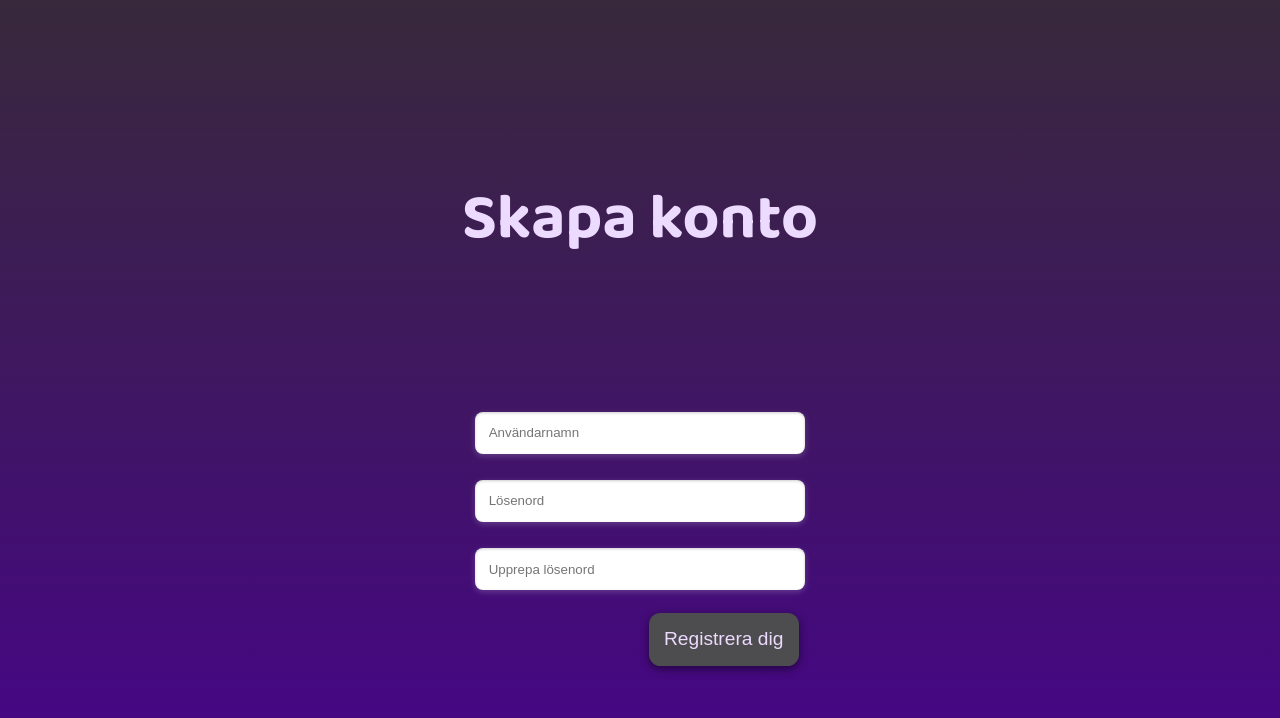
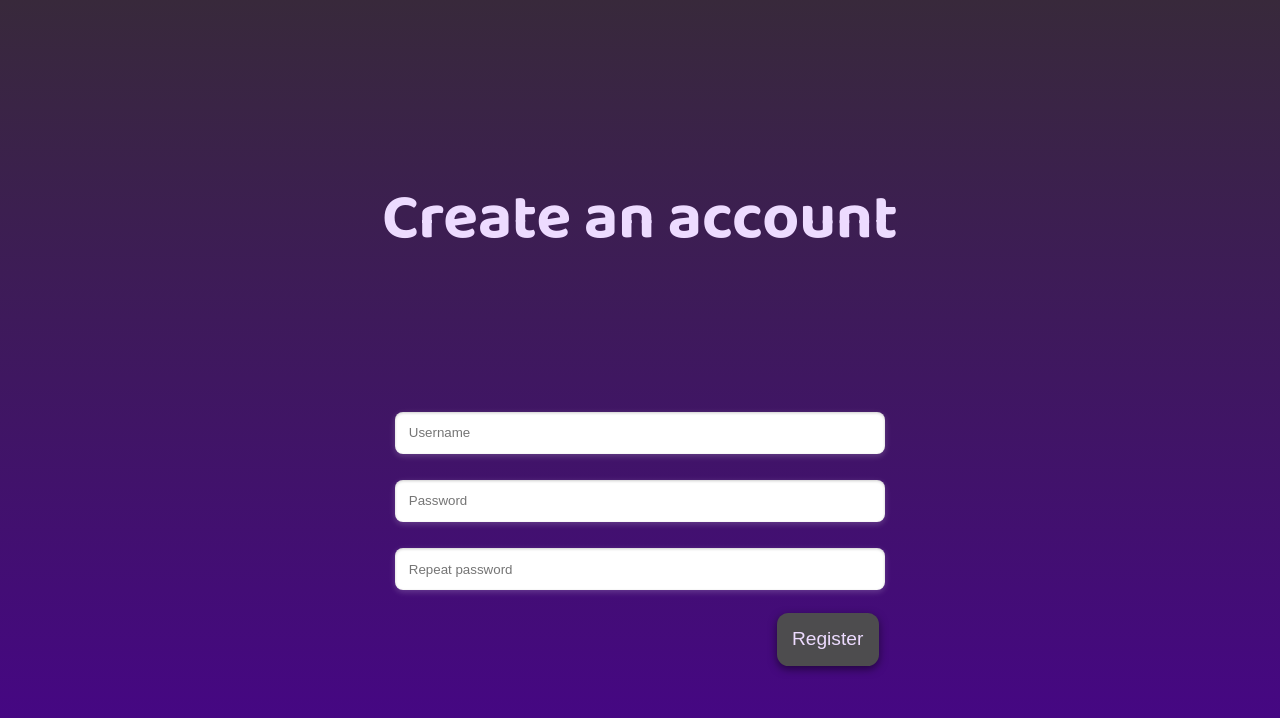
Before and after one commit to MiniNinja97/chappy-app, a React (Vite) app: page /#/register in a window 1280 px wide. Shown: the top 718 px of the page. Built offline with nearby package versions, Linux system fonts and the light colour scheme.

Commit message:
har gjort så att allt på svenska nu är på engelska

```diff
--- a/src/App.tsx
+++ b/src/App.tsx
@@ -1,16 +1,20 @@
+// App.tsx
 import { Outlet, useLocation } from "react-router-dom";
 import MenuBar from "./components/menuBar";
 import "./App.css";
 
 export default function App() {
   const location = useLocation();
-  const hideMenu = location.pathname === "/login" || location.pathname === "/register";
+
+
+  const hideMenu = /^\/(?:login|register)?$/.test(location.pathname);
 
   return (
     <div className="app">
-      <main>
+      <main className={hideMenu ? "" : "has-menu"}>
         <Outlet />
       </main>
+
       {!hideMenu && <MenuBar />}
     </div>
   );
--- a/src/components/ChannelChat.tsx
+++ b/src/components/ChannelChat.tsx
@@ -238,8 +238,8 @@ export default function ChannelChat() {
           onChange={(e) => setInput(e.target.value)}
           placeholder={
             !canWrite
-              ? "Låst kanal – logga in för att skriva"
-              : "Skriv ett meddelande..."
+              ? "Not public"
+              : "Write something..."
           }
           className="chat-input"
           disabled={!canWrite} // disable input om  gäst
--- a/src/components/channelsPage.tsx
+++ b/src/components/channelsPage.tsx
@@ -129,16 +129,16 @@ export default function ChannelsPage() {
 
   return (
     <section>
-      <h2>Kanaler</h2>
+      <h2>Channels</h2>
 
-      <div>
+      {/* <div>
         <button type="button" onClick={() => navigate("/frontPage")}>
           ⬅ Till användare
         </button>
-      </div>
+      </div> */}
 
       <div>
-        <h3>Skapa ny kanal</h3>
+        <h3>New channel</h3>
 
         <div>
           <label htmlFor="channel-name">Namn</label>
@@ -152,7 +152,7 @@ export default function ChannelsPage() {
         </div>
 
         <div>
-          <label htmlFor="channel-desc">Beskrivning</label>
+          <label htmlFor="channel-desc">Description</label>
           <input
             id="channel-desc"
             type="text"
@@ -176,7 +176,7 @@ export default function ChannelsPage() {
             disabled={!isLoggedIn}
           />
           <label htmlFor="channel-access" style={{ marginLeft: "0.5rem" }}>
-            Öppen kanal (gäster kan se)
+            Public
           </label>
         </div>
 
@@ -215,7 +215,7 @@ export default function ChannelsPage() {
               </li>
             );
           })}
-          {channels.length === 0 && <li>Inga kanaler ännu.</li>}
+          {channels.length === 0 && <li>You have no channels</li>}
         </ul>
       )}
     </section>
--- a/src/components/dmPage.tsx
+++ b/src/components/dmPage.tsx
@@ -151,7 +151,7 @@ export default function DmPage() {
   return (
     <section>
       <button onClick={() => navigate("/frontPage")}>⬅ Tillbaka</button>
-      <h2>Direktmeddelanden</h2>
+      <h2>Messages</h2>
       {loading && <p>Laddar…</p>}
       {error && !loading && <p>{error}</p>}
 
@@ -164,7 +164,7 @@ export default function DmPage() {
                 {m.content}
               </li>
             ))}
-            {convo.length === 0 && <li>Inga meddelanden ännu.</li>}
+            {convo.length === 0 && <li>No messages </li>}
           </ul>
 
           <div>
@@ -172,10 +172,10 @@ export default function DmPage() {
               type="text"
               value={content}
               onChange={(e) => setContent(e.target.value)}
-              placeholder="Skriv ett meddelande…"
+              placeholder="Write something"
             />
             <button type="button" onClick={handleSend}>
-              Skicka
+              Send
             </button>
           </div>
         </>
--- a/src/components/frontPage.tsx
+++ b/src/components/frontPage.tsx
@@ -73,7 +73,7 @@ export default function FrontPage() {
 
   return (
     <section className="user-section">
-  <h1>Vänner</h1>
+  <h1>Friends</h1>
 
   {loading && <p>Laddar användare...</p>}
   {error && <p>{error}</p>}
@@ -96,7 +96,7 @@ export default function FrontPage() {
           )}
         </li>
       ))}
-      {users.length === 0 && <li>Inga registrerade användare ännu.</li>}
+      {users.length === 0 && <li>No other registerd users</li>}
     </ul>
   )}
 
--- a/src/components/login.tsx
+++ b/src/components/login.tsx
@@ -85,7 +85,7 @@ export default function Login() {
       <div className="login-field">
 
         <input
-          placeholder="Användarnamn"
+          placeholder="Username"
           id="username"
           type="text"
           value={formData.username}
@@ -97,7 +97,7 @@ export default function Login() {
 
 
         <input
-          placeholder="Lösenord"
+          placeholder="Password"
           id="password"
           type="password"
           value={formData.password}
@@ -121,7 +121,7 @@ export default function Login() {
         <button type="button" onClick={handleGuest}>
           Fortsätt som gäst
         </button>
-        <Link className="link" to="/register">Inget konto? Registrera dig!</Link>
+        <Link className="link" to="/register">No account? Get registerd here!</Link>
       </div>
     </div>
   );
--- a/src/components/register.tsx
+++ b/src/components/register.tsx
@@ -73,12 +73,12 @@ export default function Register() {
 
   return (
     <div className="register-form">
-      <h1>Skapa konto</h1>
+      <h1>Create an account</h1>
 
       <div className="register-field">
 
         <input
-        placeholder="Användarnamn"
+        placeholder="Username"
           id="username"
           type="text"
           value={formData.username}
@@ -89,7 +89,7 @@ export default function Register() {
 
 
         <input
-        placeholder="Lösenord"
+        placeholder="Password"
           id="password"
           type="password"
           value={formData.password}
@@ -100,7 +100,7 @@ export default function Register() {
 
 
         <input
-        placeholder="Upprepa lösenord"
+        placeholder="Repeat password"
           id="confirmPassword"
           type="password"
           value={formData.confirmPassword}
@@ -118,7 +118,7 @@ export default function Register() {
 
       <div className="register-actions">
         <button type="button" onClick={handleSubmitRegister}>
-          Registrera dig
+          Register
         </button>
       </div>
     </div>
--- a/src/components/settings.tsx
+++ b/src/components/settings.tsx
@@ -140,13 +140,13 @@ export default function SettingsPage() {
 
   return (
     <section>
-      <h2>Inställningar</h2>
+      <h2>My settings</h2>
 
-      <div style={{ marginBottom: "0.5rem" }}>
+      {/* <div style={{ marginBottom: "0.5rem" }}>
         <button type="button" onClick={() => navigate("/frontPage")}>
           ⬅ Till startsidan
         </button>
-      </div>
+      </div> */}
 
       {loading && <p>Laddar dina kanaler…</p>}
       {error && !loading && <p role="alert">{error}</p>}
@@ -173,14 +173,14 @@ export default function SettingsPage() {
               </li>
             ))}
             {channels.length === 0 && (
-              <li>Du har inte skapat några kanaler ännu.</li>
+              <li>You have no channels yet</li>
             )}
           </ul>
 
           <hr />
 
           <div>
-            <p>Fara: Att radera ditt konto går inte att ångra.</p>
+            <p>Deleting your account i s permanent!!</p>
             <button
               type="button"
               onClick={handleDeleteAccount}
```
